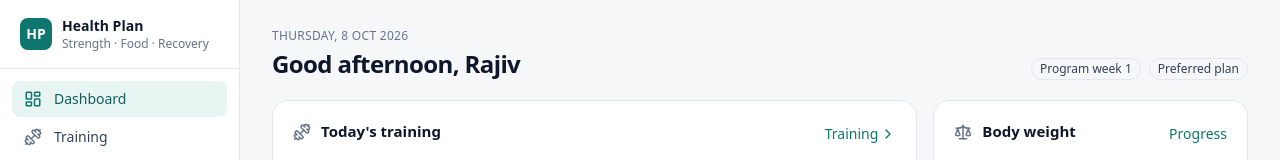
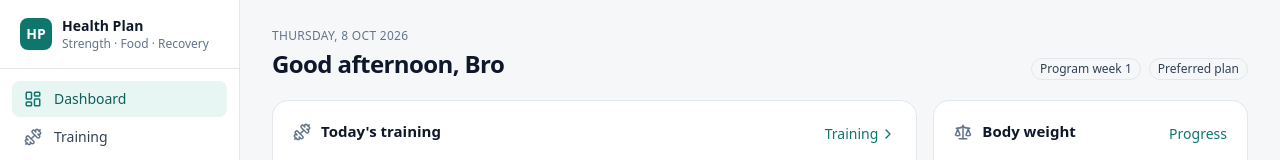
Before and after one commit to Mahto-rajiv/health-plan, a Next.js app: page / in a window 1280 px wide. Shown: the top 160 px of the page. Built offline with nearby package versions, Linux system fonts and the light colour scheme.

Commit message:
change name

```diff
--- a/app/DashboardView.tsx
+++ b/app/DashboardView.tsx
@@ -57,7 +57,7 @@ function Dashboard({ today }: { today: string }) {
       <header className="flex flex-col gap-1 sm:flex-row sm:items-end sm:justify-between">
         <div>
           <p className="text-xs font-medium uppercase tracking-wide text-muted">{longDate(today)}</p>
-          <h1 className="mt-1 text-xl font-semibold tracking-tight text-ink sm:text-2xl">{greeting()}, Rajiv</h1>
+          <h1 className="mt-1 text-xl font-semibold tracking-tight text-ink sm:text-2xl">{greeting()}, Bro</h1>
         </div>
         <div className="flex flex-wrap gap-2">
           <Badge tone="outline">Program week {week}</Badge>
```
